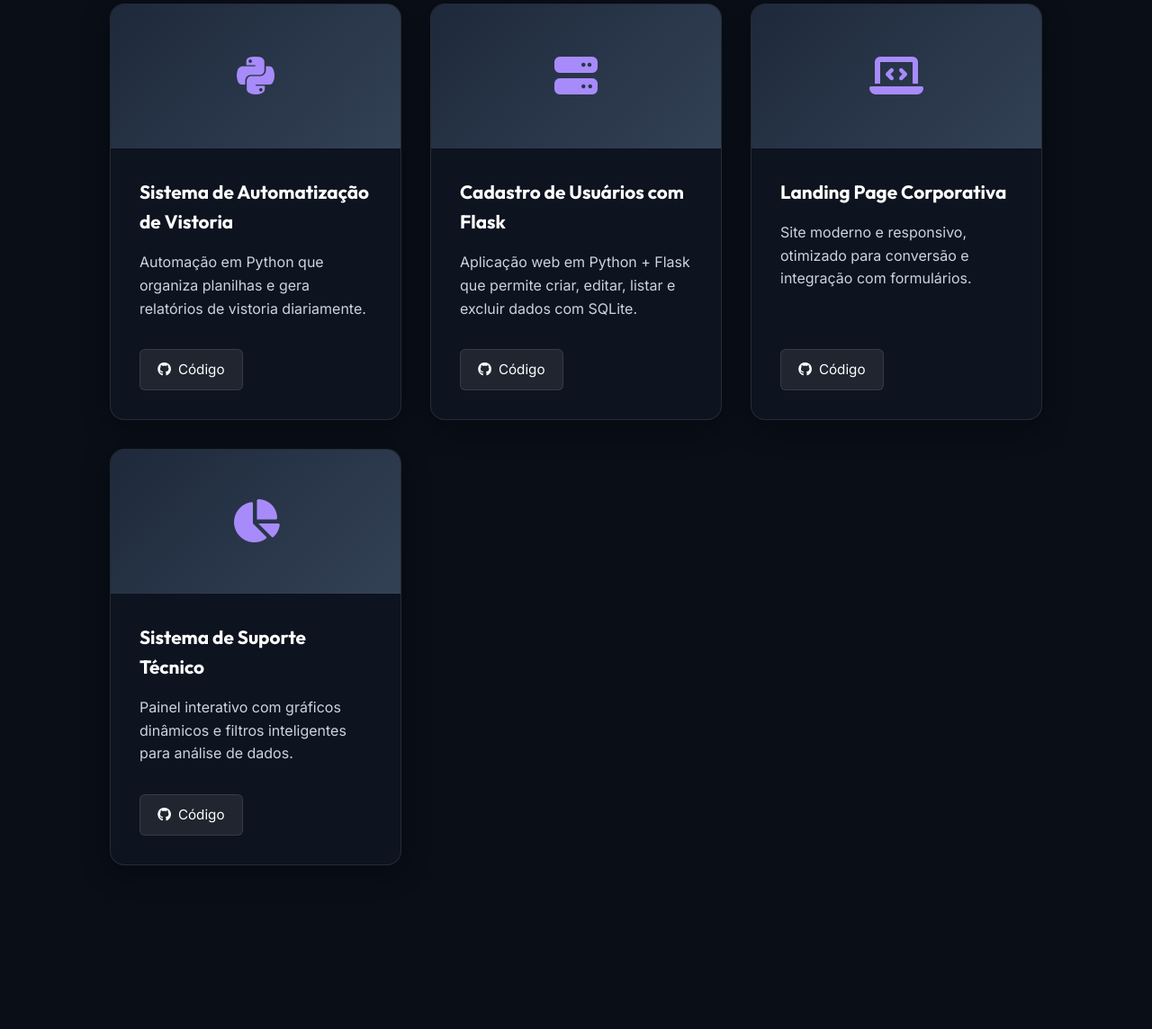
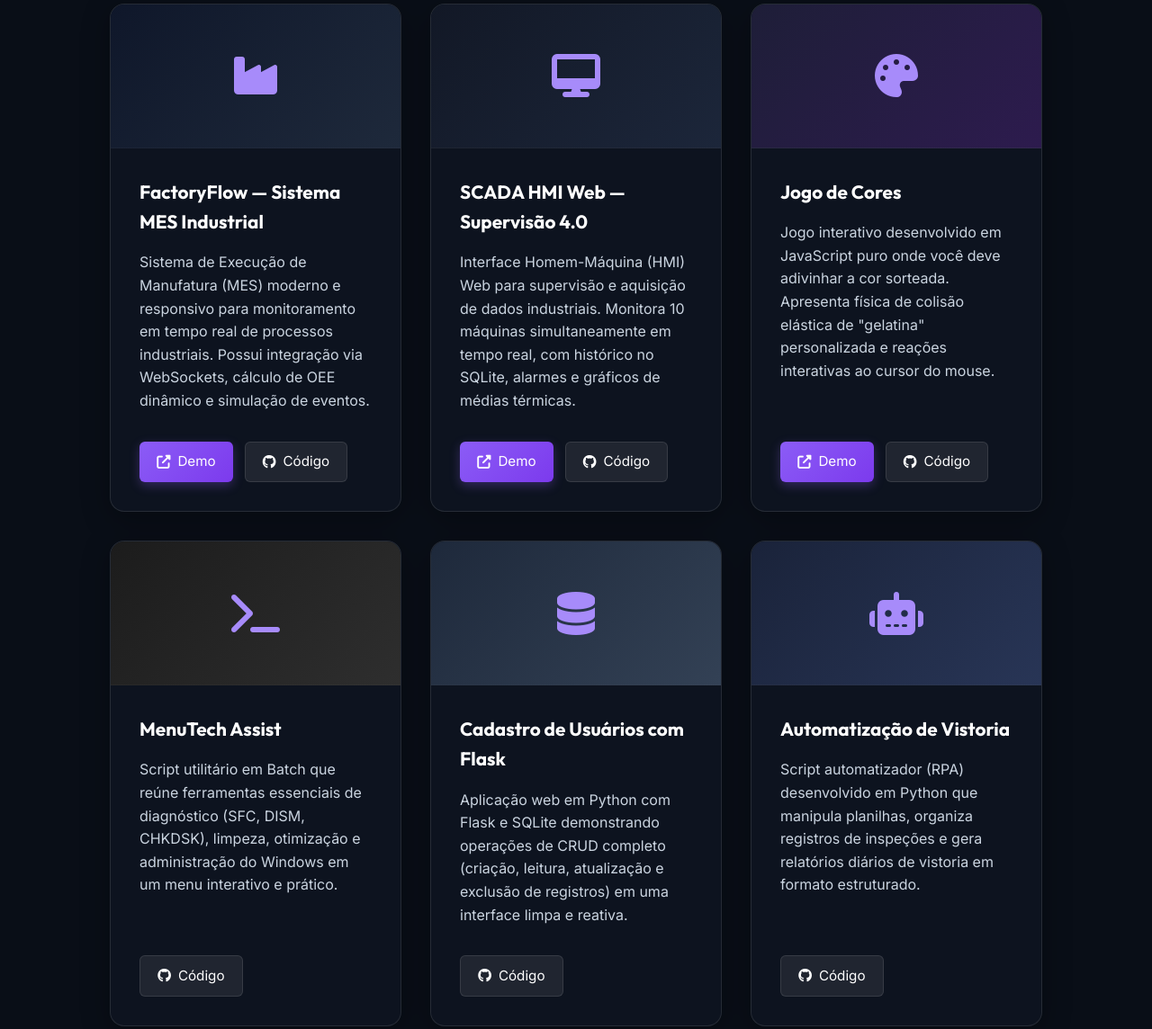
Before and after one commit to kevenpll/Projeto-Desenvolvimento-Web-C1, a plain HTML site: page index.html in a window 1280 px wide. Shown: the part 2538-3682 px from the top of the page at 90% size. Drawn offline with Linux system fonts and the light colour scheme.

Commit message:
feat(portfolio): atualiza projetos reais com links de demo/codigo e melhora design dos cards

```diff
--- a/assets/style.css
+++ b/assets/style.css
@@ -545,6 +545,13 @@ h1, h2, h3, .logo {
   flex-grow: 1;
 }
 
+.card-actions {
+  display: flex;
+  gap: 0.8rem;
+  margin-top: auto; /* Empurra as ações para a parte inferior do card */
+  flex-wrap: wrap;
+}
+
 .btn-sm {
   background: rgba(255, 255, 255, 0.08); /* Contraste melhor */
   color: var(--text);
@@ -560,8 +567,22 @@ h1, h2, h3, .logo {
 }
 
 .btn-sm:hover {
-  background: var(--accent);
-  border-color: var(--accent);
+  background: rgba(255, 255, 255, 0.15);
+  border-color: rgba(255, 255, 255, 0.3);
+  transform: translateY(-2px);
+}
+
+.btn-sm.primary {
+  background: linear-gradient(135deg, var(--accent), #7c3aed);
+  color: white;
+  border: none;
+  box-shadow: 0 4px 12px rgba(139, 92, 246, 0.3);
+}
+
+.btn-sm.primary:hover {
+  background: linear-gradient(135deg, #7c3aed, var(--accent));
+  box-shadow: 0 6px 15px rgba(139, 92, 246, 0.5);
+  transform: translateY(-2px);
   color: white;
 }
 
--- a/index.html
+++ b/index.html
@@ -222,54 +222,100 @@
 
         <!-- Grade dos projetos -->
         <div class="grid">
-          <article class="card reveal" data-category="python">
-            <div class="card-image" style="background: linear-gradient(135deg, #1e293b, #334155);"><i
-                class="fab fa-python" style="font-size: 3rem; color: #a78bfa;"></i></div>
+          <!-- FactoryFlow — Sistema MES Industrial -->
+          <article class="card reveal" data-category="python web">
+            <div class="card-image" style="background: linear-gradient(135deg, #0f172a, #1e293b);"><i
+                class="fas fa-industry" style="font-size: 3rem; color: #a78bfa;"></i></div>
             <div class="card-body">
-              <h3>Sistema de Automatização de Vistoria</h3>
-              <p>Automação em Python que organiza planilhas e gera relatórios de vistoria diariamente.</p>
+              <h3>FactoryFlow — Sistema MES Industrial</h3>
+              <p>Sistema de Execução de Manufatura (MES) moderno e responsivo para monitoramento em tempo real de
+                processos industriais. Possui integração via WebSockets, cálculo de OEE dinâmico e simulação de eventos.
+              </p>
               <div class="card-actions">
-                <a href="https://github.com/kevenpll?tab=repositories" target="_blank" class="btn-sm"><i
+                <a href="https://factory-flow-mes.vercel.app/" target="_blank" class="btn-sm primary"><i
+                    class="fas fa-external-link-alt"></i> Demo</a>
+                <a href="https://github.com/kevenpll/FactoryFlow-Sistema-MES-Focado-em-Produ-o-Industrial"
+                  target="_blank" class="btn-sm"><i class="fab fa-github"></i> Código</a>
+              </div>
+            </div>
+          </article>
+
+          <!-- SCADA HMI Web -->
+          <article class="card reveal" data-category="python web">
+            <div class="card-image" style="background: linear-gradient(135deg, #121826, #1c263a);"><i
+                class="fas fa-desktop" style="font-size: 3rem; color: #a78bfa;"></i></div>
+            <div class="card-body">
+              <h3>SCADA HMI Web — Supervisão 4.0</h3>
+              <p>Interface Homem-Máquina (HMI) Web para supervisão e aquisição de dados industriais. Monitora 10
+                máquinas simultaneamente em tempo real, com histórico no SQLite, alarmes e gráficos de médias térmicas.
+              </p>
+              <div class="card-actions">
+                <a href="https://scada-hmi-web.vercel.app/" target="_blank" class="btn-sm primary"><i
+                    class="fas fa-external-link-alt"></i> Demo</a>
+                <a href="https://github.com/kevenpll/SCADA-HMI-Web" target="_blank" class="btn-sm"><i
                     class="fab fa-github"></i> Código</a>
               </div>
             </div>
           </article>
 
-          <article class="card reveal" data-category="python web">
-            <div class="card-image" style="background: linear-gradient(135deg, #1e293b, #334155);"><i
-                class="fas fa-server" style="font-size: 3rem; color: #a78bfa;"></i></div>
+          <!-- Jogo de Cores -->
+          <article class="card reveal" data-category="web">
+            <div class="card-image" style="background: linear-gradient(135deg, #1e1e38, #2d1b4e);"><i
+                class="fas fa-palette" style="font-size: 3rem; color: #a78bfa;"></i></div>
             <div class="card-body">
-              <h3>Cadastro de Usuários com Flask</h3>
-              <p>Aplicação web em Python + Flask que permite criar, editar, listar e excluir dados com SQLite.</p>
+              <h3>Jogo de Cores</h3>
+              <p>Jogo interativo desenvolvido em JavaScript puro onde você deve adivinhar a cor sorteada. Apresenta
+                física de colisão elástica de "gelatina" personalizada e reações interativas ao cursor do mouse.</p>
               <div class="card-actions">
-                <a href="https://github.com/kevenpll?tab=repositories" target="_blank" class="btn-sm"><i
+                <a href="https://kevenpll.github.io/JogoDeCores/" target="_blank" class="btn-sm primary"><i
+                    class="fas fa-external-link-alt"></i> Demo</a>
+                <a href="https://github.com/kevenpll/JogoDeCores" target="_blank" class="btn-sm"><i
                     class="fab fa-github"></i> Código</a>
               </div>
             </div>
           </article>
 
-          <article class="card reveal" data-category="web">
-            <div class="card-image" style="background: linear-gradient(135deg, #1e293b, #334155);"><i
-                class="fas fa-laptop-code" style="font-size: 3rem; color: #a78bfa;"></i></div>
+          <!-- MenuTech Assist -->
+          <article class="card reveal" data-category="python">
+            <div class="card-image" style="background: linear-gradient(135deg, #1c1c1c, #2e2e2e);"><i
+                class="fas fa-terminal" style="font-size: 3rem; color: #a78bfa;"></i></div>
             <div class="card-body">
-              <h3>Landing Page Corporativa</h3>
-              <p>Site moderno e responsivo, otimizado para conversão e integração com formulários.</p>
+              <h3>MenuTech Assist</h3>
+              <p>Script utilitário em Batch que reúne ferramentas essenciais de diagnóstico (SFC, DISM, CHKDSK),
+                limpeza, otimização e administração do Windows em um menu interativo e prático.</p>
               <div class="card-actions">
-                <a href="https://github.com/kevenpll?tab=repositories" target="_blank" class="btn-sm"><i
+                <a href="https://github.com/kevenpll/MenuTechAssist-Project" target="_blank" class="btn-sm"><i
                     class="fab fa-github"></i> Código</a>
               </div>
             </div>
           </article>
 
-          <article class="card reveal" data-category="web">
+          <!-- Cadastro de Usuários com Flask -->
+          <article class="card reveal" data-category="python web">
             <div class="card-image" style="background: linear-gradient(135deg, #1e293b, #334155);"><i
-                class="fas fa-chart-pie" style="font-size: 3rem; color: #a78bfa;"></i></div>
+                class="fas fa-database" style="font-size: 3rem; color: #a78bfa;"></i></div>
             <div class="card-body">
-              <h3>Sistema de Suporte Técnico</h3>
-              <p>Painel interativo com gráficos dinâmicos e filtros inteligentes para análise de dados.</p>
+              <h3>Cadastro de Usuários com Flask</h3>
+              <p>Aplicação web em Python com Flask e SQLite demonstrando operações de CRUD completo (criação, leitura,
+                atualização e exclusão de registros) em uma interface limpa e reativa.</p>
               <div class="card-actions">
-                <a href="https://github.com/kevenpll?tab=repositories" target="_blank" class="btn-sm"><i
-                    class="fab fa-github"></i> Código</a>
+                <a href="https://github.com/kevenpll/Projetos-Python/tree/main/flask-crud-sqlite" target="_blank"
+                  class="btn-sm"><i class="fab fa-github"></i> Código</a>
+              </div>
+            </div>
+          </article>
+
+          <!-- Sistema de Automatização de Vistorias -->
+          <article class="card reveal" data-category="python">
+            <div class="card-image" style="background: linear-gradient(135deg, #1a233a, #283556);"><i
+                class="fas fa-robot" style="font-size: 3rem; color: #a78bfa;"></i></div>
+            <div class="card-body">
+              <h3>Automatização de Vistoria</h3>
+              <p>Script automatizador (RPA) desenvolvido em Python que manipula planilhas, organiza
+                registros de inspeções e gera relatórios diários de vistoria em formato estruturado.</p>
+              <div class="card-actions">
+                <a href="https://github.com/kevenpll/PerifTrack-Automacao-de-Vistorias-e-Controle-de-Estoque"
+                  target="_blank" class="btn-sm"><i class="fab fa-github"></i> Código</a>
               </div>
             </div>
           </article>
@@ -389,7 +435,9 @@
             <button class="btn btn-primary send-btn" type="submit">
               Enviar mensagem <i class="fas fa-paper-plane"></i>
             </button>
-            <div id="formStatus" style="display: none; margin-top: 1rem; padding: 1rem; border-radius: 8px; font-weight: 500; text-align: center; font-size: 0.9rem;"></div>
+            <div id="formStatus"
+              style="display: none; margin-top: 1rem; padding: 1rem; border-radius: 8px; font-weight: 500; text-align: center; font-size: 0.9rem;">
+            </div>
           </form>
         </div>
       </div>
```
